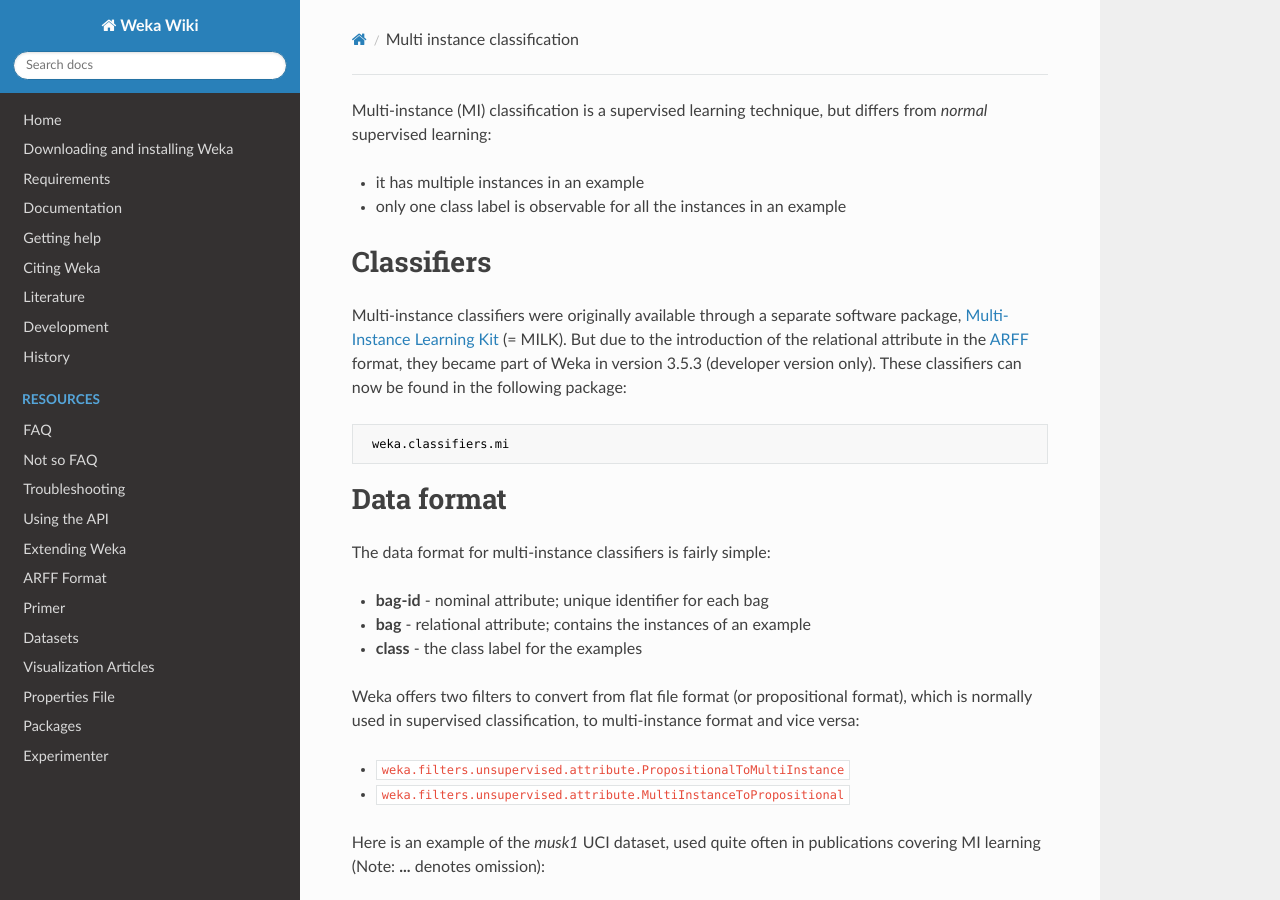
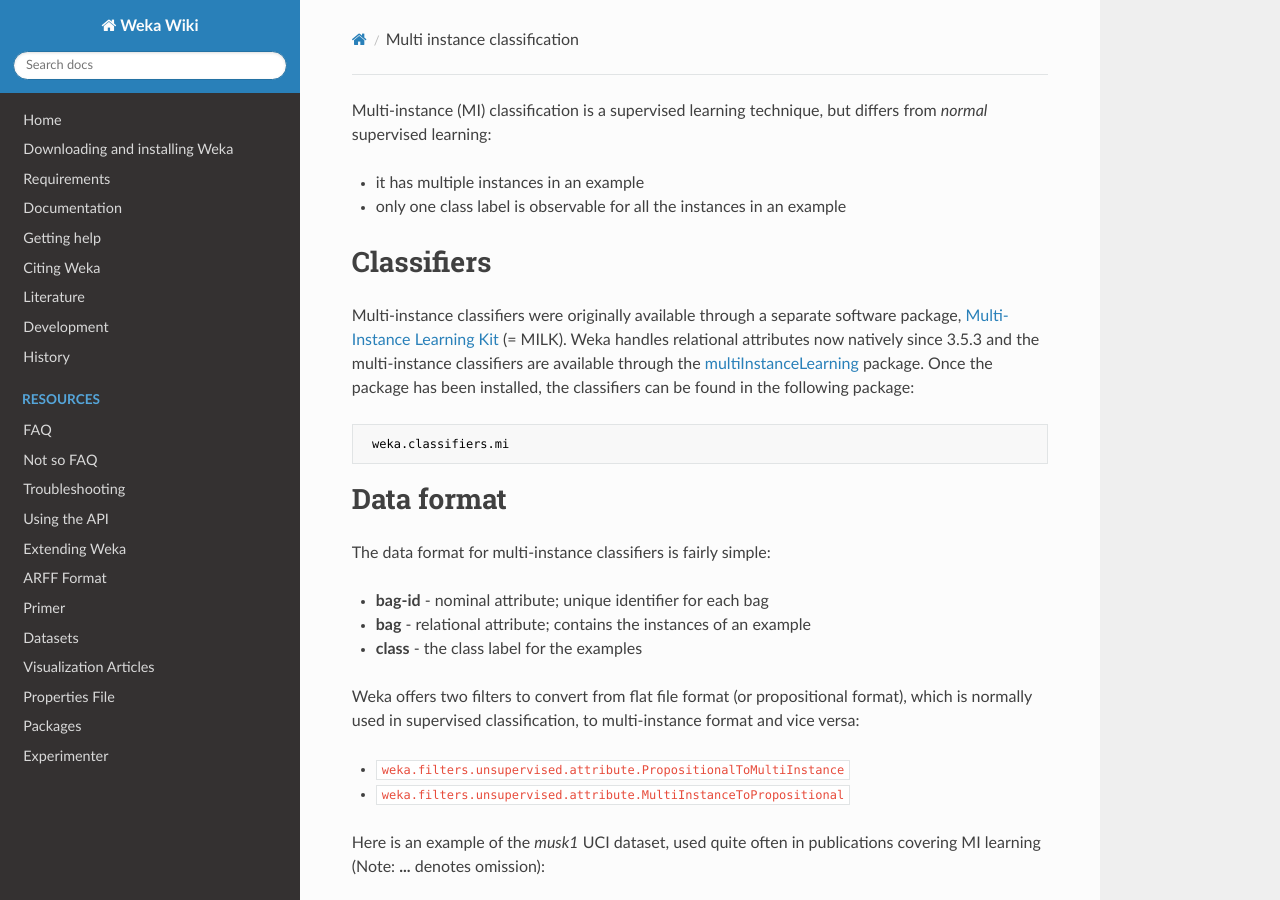
Before and after one commit to Waikato/weka-wiki, an MkDocs documentation site: the page built from docs/multi_instance_classification.md, in a window 1280 px wide and 900 px high. Built offline with MkDocs 1.6.1, drawn with Linux system fonts in a browser that asks for light colours; nearby versions of some CDN libraries; some of the changed text lies outside the part shown.

Commit message:
linking to multiInstanceLearning package now

````diff
--- a/docs/multi_instance_classification.md
+++ b/docs/multi_instance_classification.md
@@ -4,7 +4,7 @@
 * only one class label is observable for all the instances in an example
 
 # Classifiers
-Multi-instance classifiers were originally available through a separate software package, [Multi-Instance Learning Kit](http://www.cs.waikato.ac.nz/~ml/milk/) (= MILK). But due to the introduction of the relational attribute in the [ARFF](formats_and_processing/arff.md) format, they became part of Weka in version 3.5.3 (developer version only). These classifiers can now be found in the following package:
+Multi-instance classifiers were originally available through a separate software package, [Multi-Instance Learning Kit](http://www.cs.waikato.ac.nz/~ml/milk/) (= MILK). Weka handles relational attributes now natively since 3.5.3 and the multi-instance classifiers are available through the [multiInstanceLearning](https://weka.sourceforge.io/doc.packages/multiInstanceLearning/) package. Once the package has been installed, the classifiers can be found in the following package:
 
 ```text
  weka.classifiers.mi
@@ -74,3 +74,4 @@
 # Links
 * Xin Xu. *Statistical learning in multiple instance problem.* Master's thesis, University of Waikato, Hamilton, NZ, 2003. 0657.594. [Download](http://www.cs.waikato.ac.nz/~ml/publications/2003/xinxu_thesis.ps.gz)
 * [MILK homepage](http://www.cs.waikato.ac.nz/~ml/milk/)
+* [multiInstanceLearning Javadoc](https://weka.sourceforge.io/doc.packages/multiInstanceLearning/)
````
